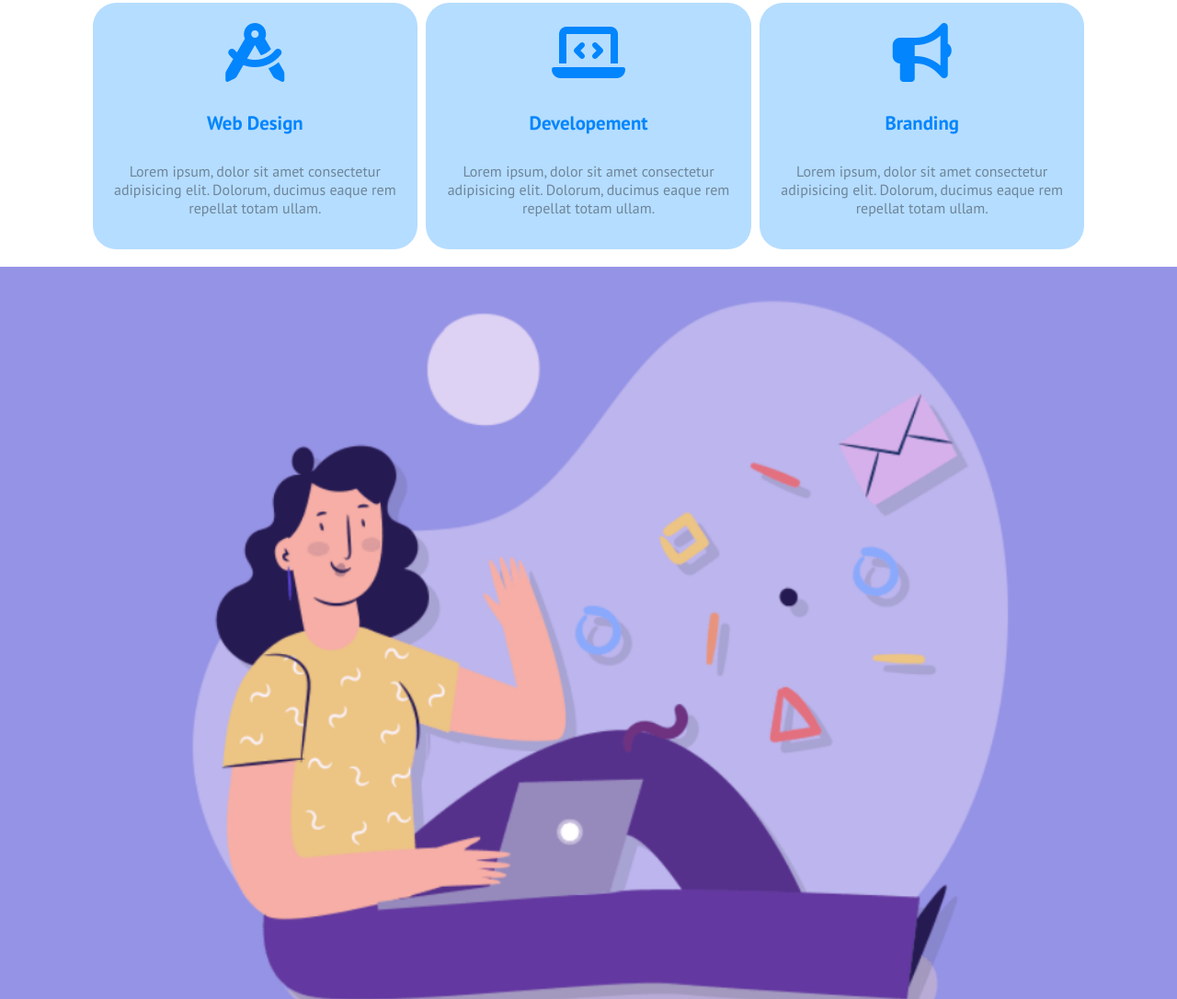
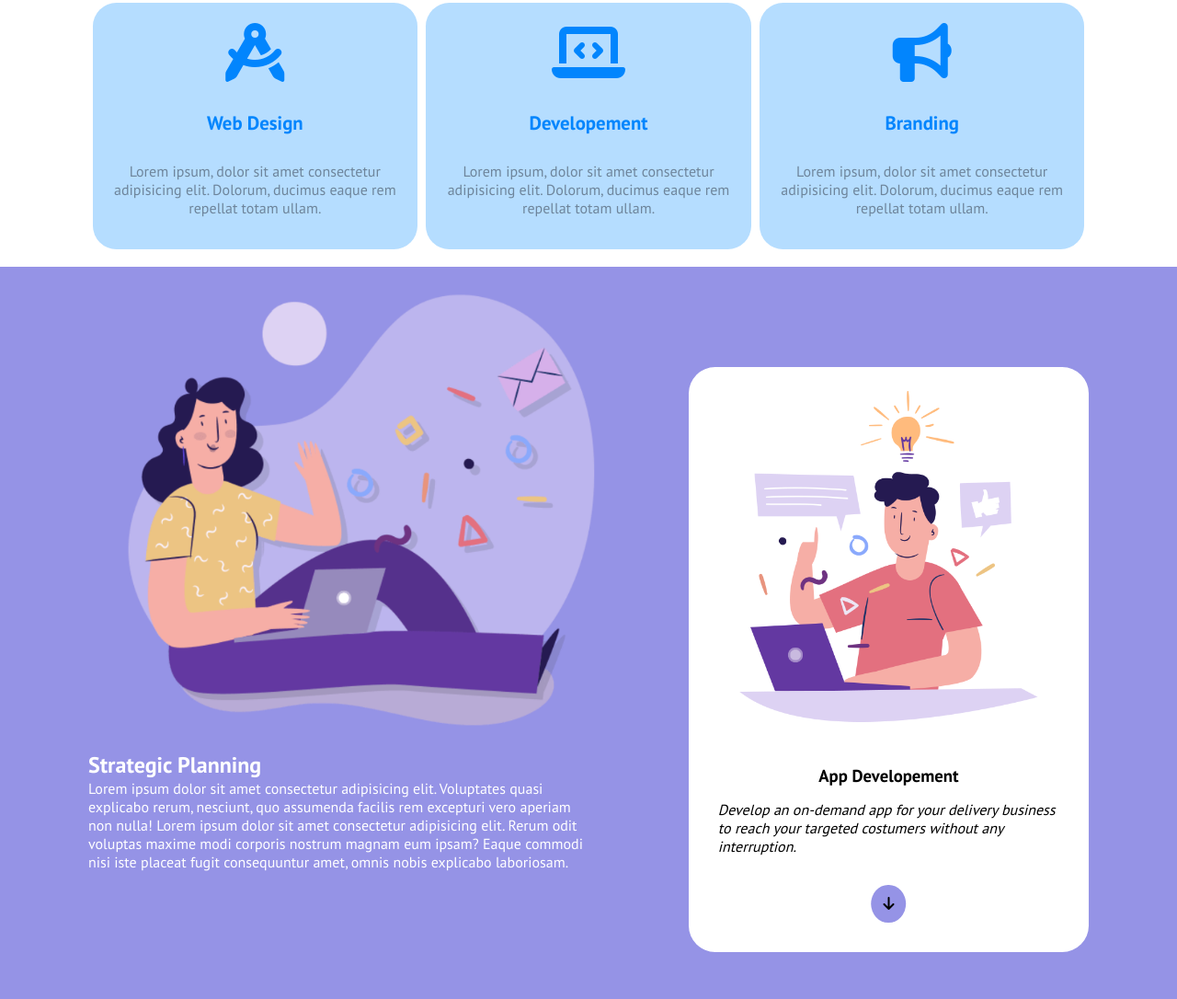
Before and after one commit to Bufal8/htmlcss-responsive-layout, a plain HTML site: page index.html in a window 1280 px wide. Shown: the part 800-1886 px from the top of the page at 92% size. Drawn offline with Linux system fonts and the light colour scheme.

Commit message:
Completamento responsività Desktop

```diff
--- a/css/style.css
+++ b/css/style.css
@@ -446,3 +446,35 @@ footer a{
         margin-right: 2em;
     }
 }
+
+/*********************************************************
+**********************************************************
+                    VERSIONE DESKTOP
+**********************************************************
+**********************************************************/
+
+@media screen and (min-width:810px) {
+
+    .planning-flex{
+        display: flex;
+        justify-content: space-between;
+        align-items: baseline;
+    }
+
+    .plan-img img{
+        /* position: relative; */
+        left: 0;
+        margin: 1.3em 0;
+        width: 40vw;
+    }
+
+    .pl-flex-left{
+        width: 50%;
+    }
+
+    .pl-flex-right{
+        width: 40%;
+        margin-left: 1.2em;
+
+    }
+}
--- a/index.html
+++ b/index.html
@@ -91,16 +91,19 @@
             </section>
         </div>
         <section class="planning">
+            <div class="planning-flex container">
+                <div class="pl-flex-left">
                     <div class="plan-img container">
                         <img src="img/planning1.png" alt="">
                     </div>
-                <div class="strategic-planning container">
                         <h2>
                             Strategic Planning
                         </h2>
                     <p>
-                        Lorem ipsum dolor sit amet consectetur adipisicing elit. Voluptates quasi explicabo rerum, nesciunt, quo assumenda facilis rem excepturi vero aperiam non nulla!
+                        Lorem ipsum dolor sit amet consectetur adipisicing elit. Voluptates quasi explicabo rerum, nesciunt, quo assumenda facilis rem excepturi vero aperiam non nulla! Lorem ipsum dolor sit amet consectetur adipisicing elit. Rerum odit voluptas maxime modi corporis nostrum magnam eum ipsam? Eaque commodi nisi iste placeat fugit consequuntur amet, omnis nobis explicabo laboriosam.
                     </p>
+                </div>
+                <div class="pl-flex-right">
                     <div class="appdev">
                         <div class="appdev-img">
                             <img src="img/planning2.png" alt="">
@@ -111,6 +114,7 @@
                         <em>Develop an on-demand app for your delivery business to reach your targeted costumers without any interruption.</em>
                         <br>
                         <i class="fa-solid fa-arrow-down"></i>
+                    </div>
                 </div>
             </div>
         </section>
```
Lines whose indentation alone changed are shown as unchanged.
